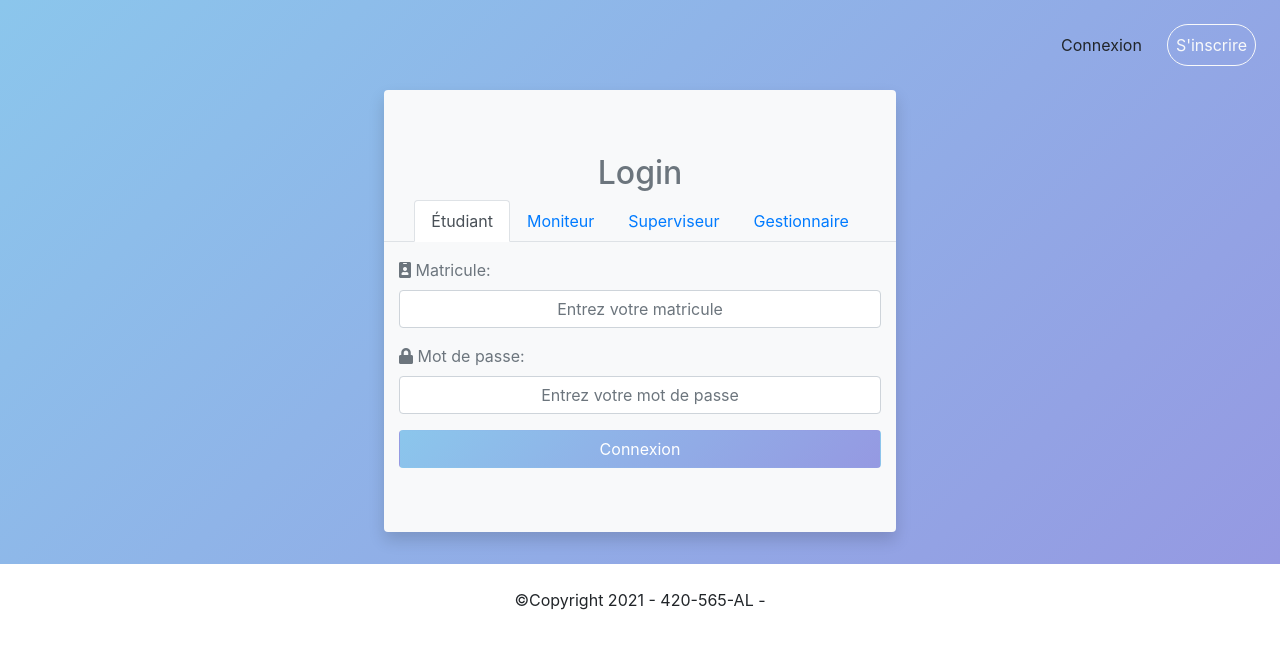
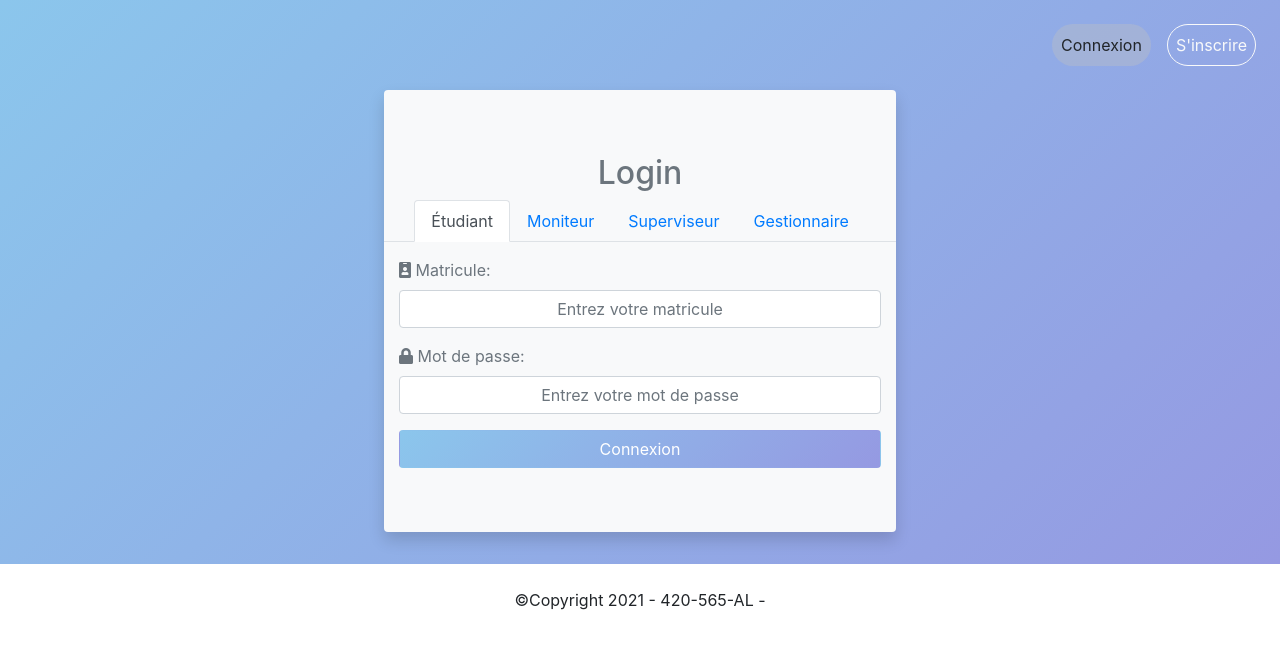
Before and after one commit to NicolasH-L/420-565-A21_ProjetIntegre_Equipe2, a React (Create React App) app in the folder React/projet_integre_equipe2/: page / in a window 1280 px wide. In both pictures the pointer is over the link "Connexion". Shown: the top 648 px of the page. Built offline with nearby package versions, Linux system fonts and the light colour scheme.

Commit message:
EQ2-6 ajout interaction bouton connexion navbarRegistrationLogin

```diff
--- /dev/null
+++ b/React/projet_integre_equipe2/src/components/NavbarRegistrationLogin.css
@@ -0,0 +1,3 @@
+.loginButton:hover {
+    background-color: #c0c0c05d;
+}
--- a/React/projet_integre_equipe2/src/components/NavbarRegistrationLogin.js
+++ b/React/projet_integre_equipe2/src/components/NavbarRegistrationLogin.js
@@ -1,5 +1,6 @@
 import React from 'react'
 import {Link} from 'react-router-dom'
+import './NavbarRegistrationLogin.css'
 
 const NavbarRegistrationLogin = () => {
     return (
@@ -11,7 +12,7 @@ const NavbarRegistrationLogin = () => {
                 <div className="collapse navbar-collapse justify-content-end" id="navbarNavDropdown">
                     <ul className="navbar-nav my-3">
                         <li className="nav-item mx-2">
-                            <Link className="nav-link btn " to="/Login">Connexion</Link>
+                            <Link className="nav-link btn rounded-pill loginButton" to="/Login">Connexion</Link>
                         </li>
                         <li className="nav-item mx-2">
                             <Link className="nav-link btn btn-outline-light rounded-pill" to="/Registration">S'inscrire</Link>
```
